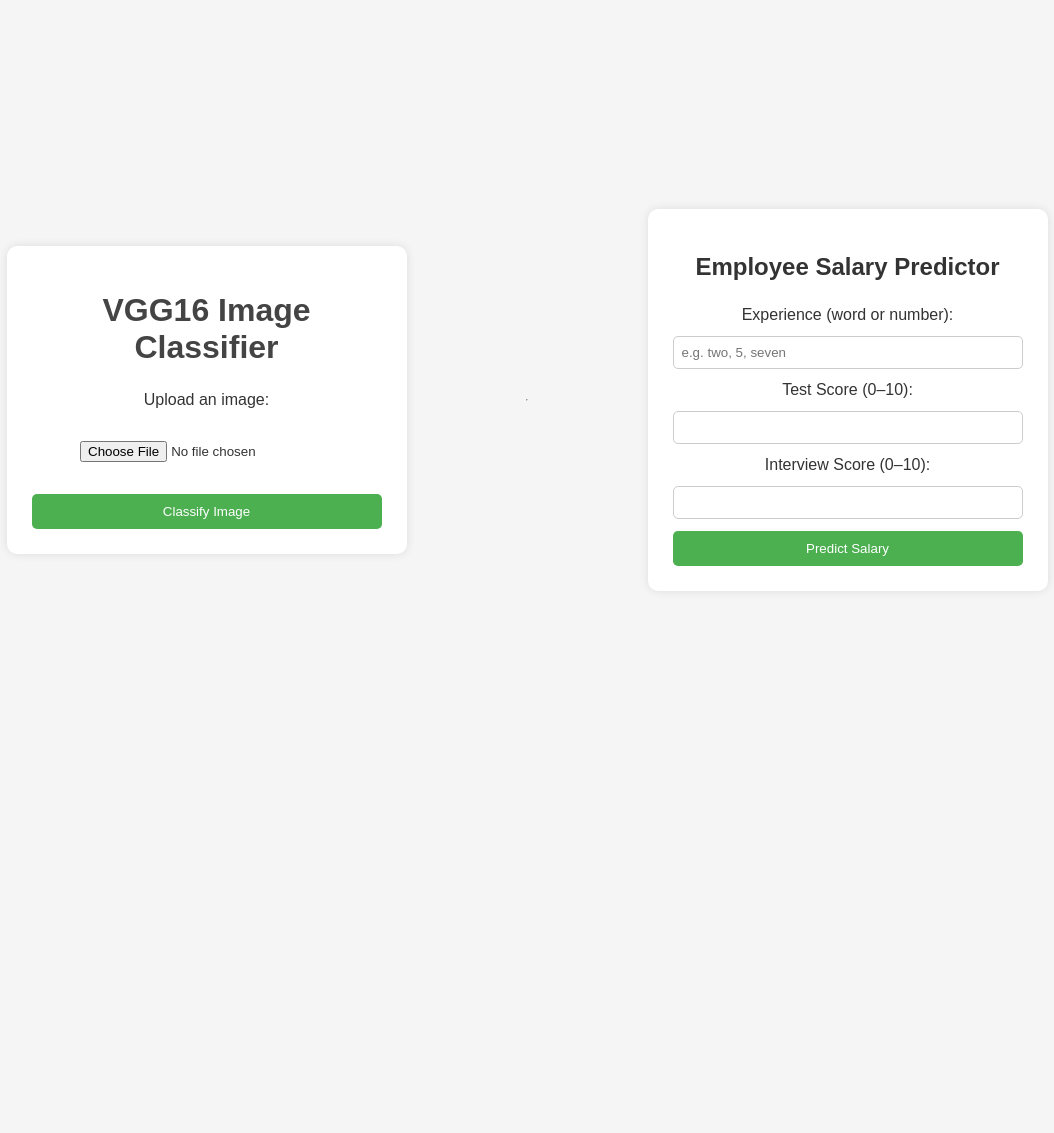
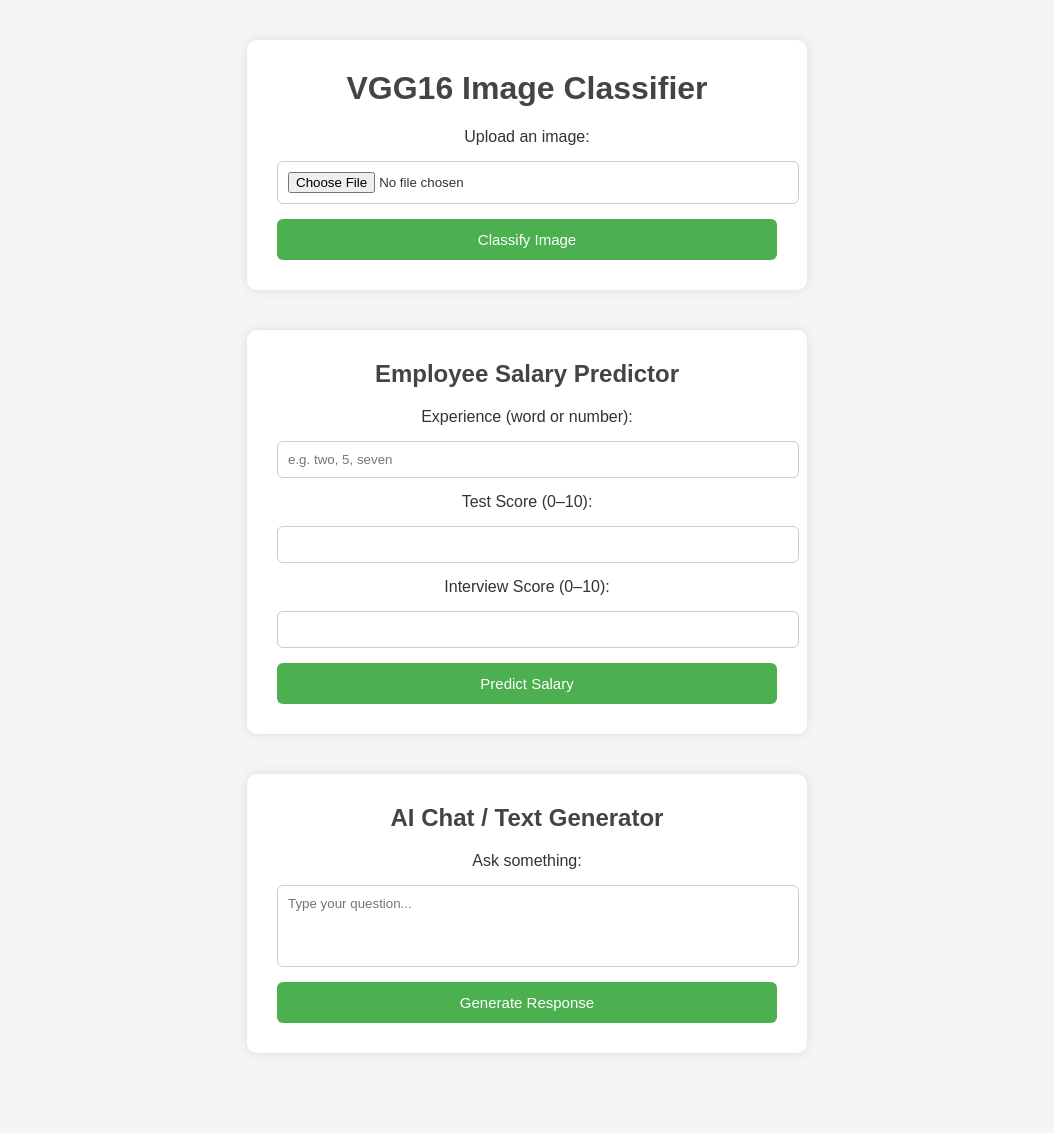
Before and after one commit to HaydenA0/Python_FlaskStuff_LP, a Flask app: page / in a window 1280 px wide. Shown: the whole page, without its empty margins (113-1167 px from the left). Before the commit the page ends 566 px from the top, so only its background shows below. Run offline with Flask 3, Linux system fonts and the light colour scheme; parts of the project's set-up code (start-up, migrations or seed data) failed here and were passed over.

Commit message:
added gpt 2

```diff
--- a/src/main.py
+++ b/src/main.py
@@ -7,10 +7,11 @@ from keras.applications.vgg16 import decode_predictions
 from keras.applications.vgg16 import VGG16
 import werkzeug.utils
 import numpy as np
-
 import joblib
+import transformers
 
 
+GENERATOR = transformers.pipeline("text-generation", model="gpt2")
 MODEL_IMAGE_CLASSIFICATION = VGG16()
 MODEL_REGRESSION = joblib.load("./models/model.joblib")
 
@@ -79,5 +80,12 @@ def request_file(filename):
     return flask.send_from_directory(full_images_dir, filename)
 
 
+@app.route("/textgen", methods=["POST"])
+def chat_gpt():
+    prompt = flask.request.form["user_prompt"]
+    generated_text = GENERATOR(prompt, max_length=300)[0]["generated_text"]
+    return flask.render_template("index.html", generated_text=generated_text)
+
+
 if __name__ == "__main__":
     app.run(host="0.0.0.0", port=3000, debug=True)
--- a/src/templates/index.html
+++ b/src/templates/index.html
@@ -4,59 +4,83 @@
 <head>
     <meta charset="UTF-8">
     <meta name="viewport" content="width=device-width, initial-scale=1.0">
-    <title>VGG16 Image Classifier</title>
+    <title>AI Tools Dashboard</title>
+
     <style>
         body {
+            margin: 0;
             font-family: Arial, sans-serif;
-            margin: 40px;
-            background-color: #f5f5f5;
+            background: #f5f5f5;
+            display: flex;
+            flex-direction: column;
+            align-items: center;
+            padding: 40px 20px;
             color: #333;
         }
-        .container {
+
+        .card {
+            width: 100%;
             max-width: 500px;
-            margin: auto;
+            background: #fff;
             padding: 30px;
-            background-color: #fff;
-            border-radius: 8px;
-            box-shadow: 0 0 10px rgba(0,0,0,0.1);
+            margin-bottom: 40px;
+            border-radius: 10px;
+            box-shadow: 0 0 12px rgba(0,0,0,0.1);
             text-align: center;
         }
-        h1 {
+
+        h1, h2 {
+            margin-top: 0;
             color: #444;
         }
-        input[type="file"] {
-            display: block;
-            margin: 20px auto;
+
+        form {
+            display: flex;
+            flex-direction: column;
+            gap: 15px;
+            margin-top: 20px;
         }
+
+        input[type="file"],
+        input[type="text"],
+        input[type="number"],
+        textarea {
+            padding: 10px;
+            border-radius: 6px;
+            border: 1px solid #ccc;
+            width: 100%;
+            resize: none;
+            font-family: inherit;
+        }
+
         input[type="submit"] {
-            background-color: #4CAF50;
+            padding: 12px;
+            border: none;
+            background: #4CAF50;
             color: white;
-            padding: 12px 20px;
-            border: none;
-            border-radius: 4px;
+            font-size: 15px;
+            border-radius: 6px;
             cursor: pointer;
-            width: 100%;
         }
+
         input[type="submit"]:hover {
-            background-color: #45a049;
+            background: #45a049;
         }
-        .prediction {
+
+        .prediction, .chat-response {
             margin-top: 20px;
             padding: 15px;
             background-color: #e7f3fe;
             border-left: 6px solid #2196F3;
-            border-radius: 4px;
-        }
-        .uploaded-image {
-            margin-top: 20px;
-            max-width: 100%;
-            border-radius: 8px;
-            border: 1px solid #ccc;
+            border-radius: 6px;
+            text-align: left;
         }
     </style>
 </head>
+
 <body>
-    <div class="container">
+
+    <div class="card">
         <h1>VGG16 Image Classifier</h1>
 
         <form action="/predict" method="post" enctype="multipart/form-data">
@@ -72,75 +96,23 @@
         {% endif %}
 
         {% if image_path %}
-        <div>
         <img src="{{ image_path }}" alt="Uploaded Image" class="uploaded-image">
-        </div>
         {% endif %}
     </div>
-</body>
 
-  <hr style="margin:40px 0;">
 
-  <style>
-    body {
-        display: flex;
-        justify-content: center;
-        align-items: center;
-        min-height: 100vh;
-        margin: 0;
-        background: #f5f5f5; /* optional */
-    }
-
-    .container {
-        text-align: center;
-        width: 350px;
-        background: white; /* optional */
-        padding: 25px;
-        border-radius: 10px;
-        box-shadow: 0 0 10px rgba(0,0,0,0.1); /* optional */
-    }
-
-    form {
-        display: flex;
-        flex-direction: column;
-        gap: 12px;
-        margin-top: 25px;
-    }
-
-    input[type="text"],
-    input[type="number"] {
-        padding: 8px;
-        border-radius: 5px;
-        border: 1px solid #ccc;
-    }
-
-    input[type="submit"] {
-        padding: 10px;
-        border: none;
-        background: #4CAF50;
-        color: white;
-        border-radius: 5px;
-        cursor: pointer;
-    }
-
-    .prediction {
-        margin-top: 15px;
-    }
-</style>
-
-<div class="container">
+    <div class="card">
         <h2>Employee Salary Predictor</h2>
 
         <form action="/regpredict" method="post">
-
             <label for="experience">Experience (word or number):</label>
-        <input type="text" name="experience" id="experience" placeholder="e.g. two, 5, seven" required>
+            <input type="text" id="experience" name="experience" placeholder="e.g. two, 5, seven" required>
 
             <label for="test_score">Test Score (0–10):</label>
-        <input type="number" name="test_score" id="test_score" min="0" max="10" step="any" required>
+            <input type="number" id="test_score" name="test_score" min="0" max="10" step="any" required>
 
             <label for="interview_score">Interview Score (0–10):</label>
-        <input type="number" name="interview_score" id="interview_score" min="0" max="10" step="any" required>
+            <input type="number" id="interview_score" name="interview_score" min="0" max="10" step="any" required>
 
             <input type="submit" value="Predict Salary">
         </form>
@@ -153,4 +125,22 @@
     </div>
 
 
+    <div class="card">
+        <h2>AI Chat / Text Generator</h2>
+
+        <form action="/textgen" method="post">
+            <label for="user_prompt">Ask something:</label>
+            <textarea name="user_prompt" id="user_prompt" rows="4" placeholder="Type your question..." required></textarea>
+            <input type="submit" value="Generate Response">
+        </form>
+
+        {% if generated_text %}
+        <div class="chat-response">
+            <strong>Response:</strong><br><br>
+            {{ generated_text }}
+        </div>
+        {% endif %}
+    </div>
+
+</body>
 </html>
```
Lines whose indentation alone changed are shown as unchanged.
